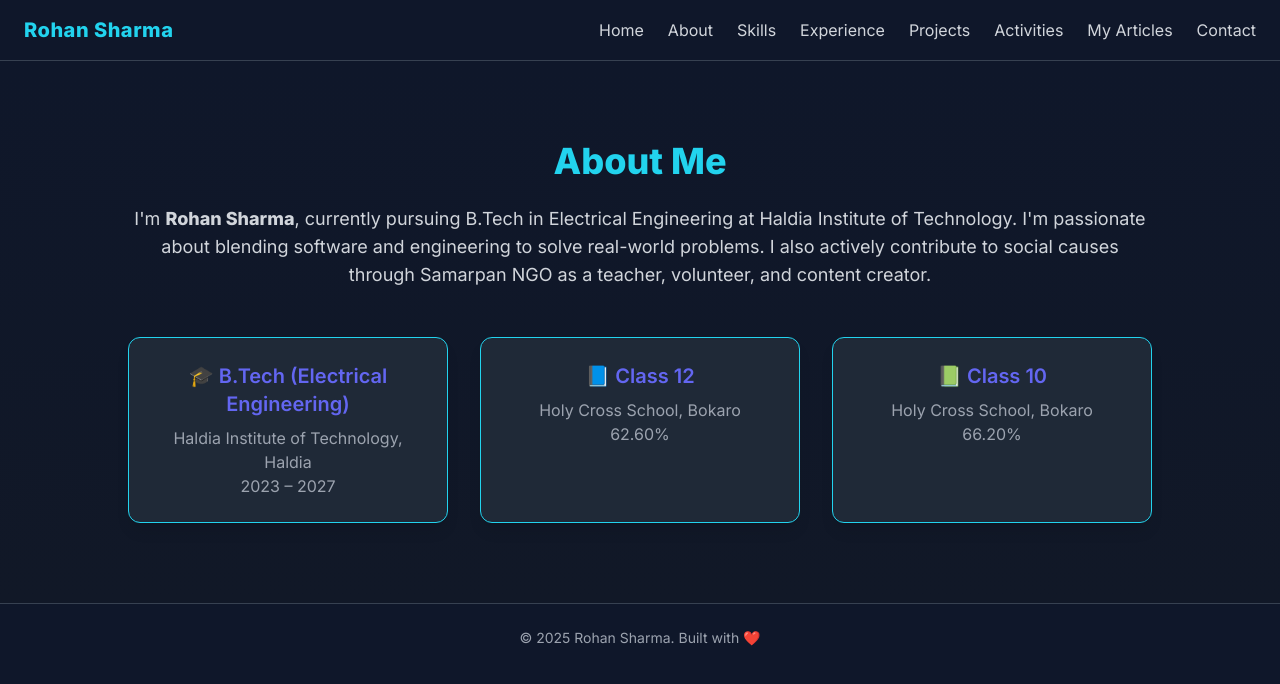
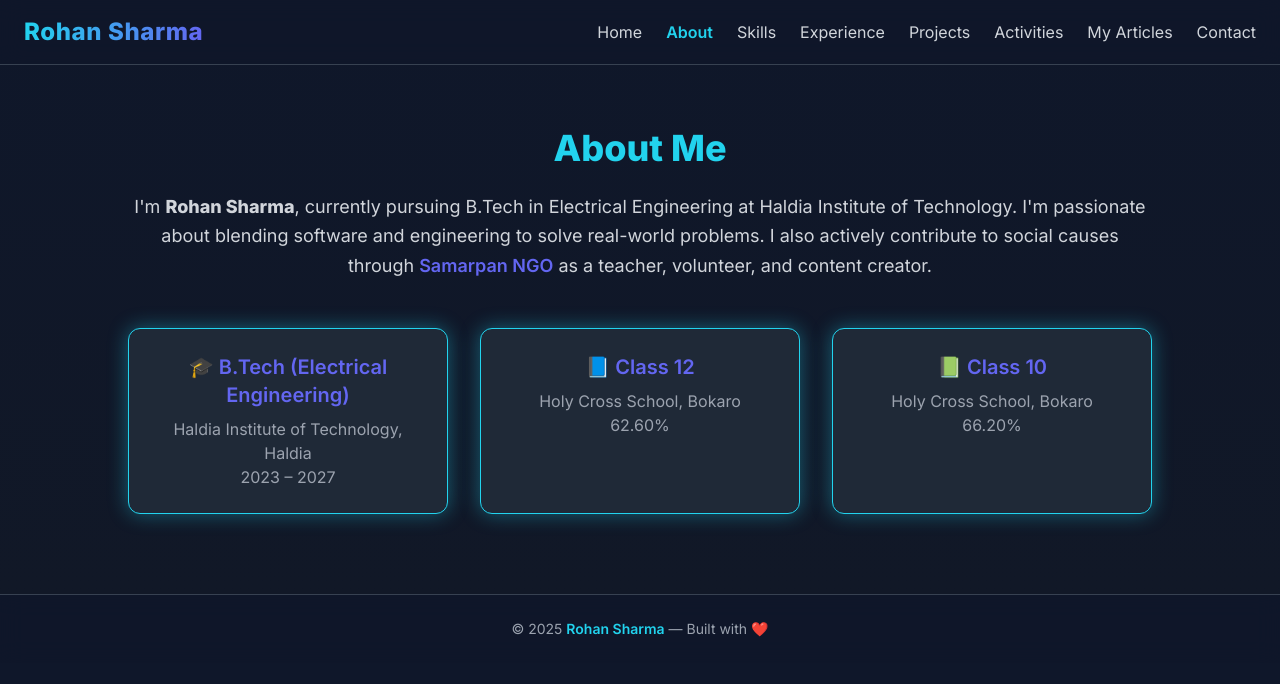
Before and after one commit to rohan0642/my_portfolio, a plain HTML site: page about.html in a window 1280 px wide. Drawn offline with nearby package versions, Linux system fonts and the light colour scheme.

Commit message:
Update about.html

```diff
--- a/about.html
+++ b/about.html
@@ -8,6 +8,8 @@
   <script src="https://cdn.tailwindcss.com"></script>
   <script src="https://unpkg.com/aos@2.3.1/dist/aos.js"></script>
   <link href="https://unpkg.com/aos@2.3.1/dist/aos.css" rel="stylesheet" />
+
+  <!-- Tailwind Config -->
   <script>
     tailwind.config = {
       darkMode: 'class',
@@ -20,51 +22,80 @@
           },
           fontFamily: {
             sans: ['Inter', 'sans-serif'],
-          }
-        }
-      }
+          },
+          boxShadow: {
+            glow: '0 0 20px rgba(34, 211, 238, 0.4)',
+          },
+        },
+      },
     };
   </script>
+
   <link href="https://fonts.googleapis.com/css2?family=Inter:wght@400;600;800&display=swap" rel="stylesheet" />
-  <style> html { scroll-behavior: smooth; } </style>
+  <style>
+    html { scroll-behavior: smooth; }
+  </style>
 </head>
+
 <body class="bg-primary text-white font-sans">
 
-  <!-- Navbar -->
-  <header class="bg-primary border-b border-gray-700 shadow-sm">
+  <!-- 🌐 Navbar -->
+  <header class="fixed top-0 w-full z-50 bg-primary/80 backdrop-blur-md border-b border-gray-700">
     <nav class="max-w-7xl mx-auto px-6 py-4 flex justify-between items-center">
-      <h1 class="text-xl font-bold text-neon tracking-wide">Rohan Sharma</h1>
-      <ul class="flex gap-6 text-gray-300 font-medium">
-        <li><a href="index.html" class="hover:text-neon">Home</a></li>
-        <li><a href="about.html" class="hover:text-neon">About</a></li>
-        <li><a href="skills.html" class="hover:text-neon">Skills</a></li>
-        <li><a href="experience.html" class="hover:text-neon">Experience</a></li>
-        <li><a href="projects.html" class="hover:text-neon">Projects</a></li>
-        <li><a href="activities.html" class="hover:text-neon">Activities</a></li>
-        <li><a href="articles.html" class="hover:text-neon">My Articles</a></li>
-        <li><a href="contact.html" class="hover:text-neon">Contact</a></li>
+      <!-- Logo -->
+      <h1 class="text-2xl font-bold bg-gradient-to-r from-neon to-accent bg-clip-text text-transparent tracking-wide">
+        Rohan Sharma
+      </h1>
+
+      <!-- Desktop Menu -->
+      <ul class="hidden md:flex gap-6 text-gray-300 font-medium">
+        <li><a href="index.html" class="hover:text-neon transition">Home</a></li>
+        <li><a href="about.html" class="text-neon font-semibold">About</a></li>
+        <li><a href="skills.html" class="hover:text-neon transition">Skills</a></li>
+        <li><a href="experience.html" class="hover:text-neon transition">Experience</a></li>
+        <li><a href="projects.html" class="hover:text-neon transition">Projects</a></li>
+        <li><a href="activities.html" class="hover:text-neon transition">Activities</a></li>
+        <li><a href="articles.html" class="hover:text-neon transition">My Articles</a></li>
+        <li><a href="contact.html" class="hover:text-neon transition">Contact</a></li>
       </ul>
+
+      <!-- Mobile Menu Button -->
+      <button id="menu-btn" class="md:hidden text-neon text-3xl focus:outline-none">☰</button>
     </nav>
+
+    <!-- Mobile Dropdown Menu -->
+    <ul id="menu" class="hidden flex-col gap-4 bg-primary border-t border-gray-700 p-6 md:hidden text-gray-300 font-medium">
+      <li><a href="index.html" class="hover:text-neon transition">Home</a></li>
+      <li><a href="about.html" class="text-neon font-semibold">About</a></li>
+      <li><a href="skills.html" class="hover:text-neon transition">Skills</a></li>
+      <li><a href="experience.html" class="hover:text-neon transition">Experience</a></li>
+      <li><a href="projects.html" class="hover:text-neon transition">Projects</a></li>
+      <li><a href="activities.html" class="hover:text-neon transition">Activities</a></li>
+      <li><a href="articles.html" class="hover:text-neon transition">My Articles</a></li>
+      <li><a href="contact.html" class="hover:text-neon transition">Contact</a></li>
+    </ul>
   </header>
 
-  <!-- About Section -->
-  <section class="py-20 px-6 bg-gradient-to-b from-primary to-gray-900" data-aos="fade-up">
+  <!-- 🧠 About Section -->
+  <section class="pt-32 pb-20 px-6 bg-gradient-to-b from-primary to-gray-900" data-aos="fade-up">
     <div class="max-w-5xl mx-auto text-center">
       <h2 class="text-4xl font-bold text-neon mb-6">About Me</h2>
-      <p class="text-lg text-gray-300 mb-12">
-        I'm <strong>Rohan Sharma</strong>, currently pursuing B.Tech in Electrical Engineering at Haldia Institute of Technology. I'm passionate about blending software and engineering to solve real-world problems. I also actively contribute to social causes through Samarpan NGO as a teacher, volunteer, and content creator.
+      <p class="text-lg text-gray-300 mb-12 leading-relaxed">
+        I'm <strong>Rohan Sharma</strong>, currently pursuing B.Tech in Electrical Engineering at Haldia Institute of Technology.
+        I'm passionate about blending software and engineering to solve real-world problems.
+        I also actively contribute to social causes through <span class="text-accent font-semibold">Samarpan NGO</span> as a teacher, volunteer, and content creator.
       </p>
 
       <div class="grid grid-cols-1 md:grid-cols-3 gap-8">
-        <div class="bg-gray-800 p-6 rounded-xl shadow-lg border border-neon" data-aos="zoom-in">
+        <div class="bg-gray-800 p-6 rounded-xl shadow-glow border border-neon" data-aos="zoom-in">
           <h3 class="text-xl font-semibold text-accent mb-2">🎓 B.Tech (Electrical Engineering)</h3>
           <p class="text-gray-400">Haldia Institute of Technology, Haldia<br>2023 – 2027</p>
         </div>
-        <div class="bg-gray-800 p-6 rounded-xl shadow-lg border border-neon" data-aos="zoom-in" data-aos-delay="100">
+        <div class="bg-gray-800 p-6 rounded-xl shadow-glow border border-neon" data-aos="zoom-in" data-aos-delay="100">
           <h3 class="text-xl font-semibold text-accent mb-2">📘 Class 12</h3>
           <p class="text-gray-400">Holy Cross School, Bokaro<br>62.60%</p>
         </div>
-        <div class="bg-gray-800 p-6 rounded-xl shadow-lg border border-neon" data-aos="zoom-in" data-aos-delay="200">
+        <div class="bg-gray-800 p-6 rounded-xl shadow-glow border border-neon" data-aos="zoom-in" data-aos-delay="200">
           <h3 class="text-xl font-semibold text-accent mb-2">📗 Class 10</h3>
           <p class="text-gray-400">Holy Cross School, Bokaro<br>66.20%</p>
         </div>
@@ -72,11 +103,25 @@
     </div>
   </section>
 
-  <!-- Footer -->
-  <footer class="text-center py-6 border-t border-gray-700">
-    <p class="text-sm text-gray-400">© 2025 Rohan Sharma. Built with ❤️</p>
+  <!-- 🌙 Footer -->
+  <footer class="text-center py-6 border-t border-gray-700 bg-primary/80 backdrop-blur-md">
+    <p class="text-sm text-gray-400">
+      © 2025 <span class="text-neon font-semibold">Rohan Sharma</span> — Built with ❤️
+    </p>
   </footer>
 
-  <script>AOS.init();</script>
+  <!-- JS -->
+  <script>
+    const menuBtn = document.getElementById('menu-btn');
+    const menu = document.getElementById('menu');
+    menuBtn.addEventListener('click', () => {
+      menu.classList.toggle('hidden');
+    });
+
+    AOS.init({
+      duration: 800,
+      once: true,
+    });
+  </script>
 </body>
 </html>
```
